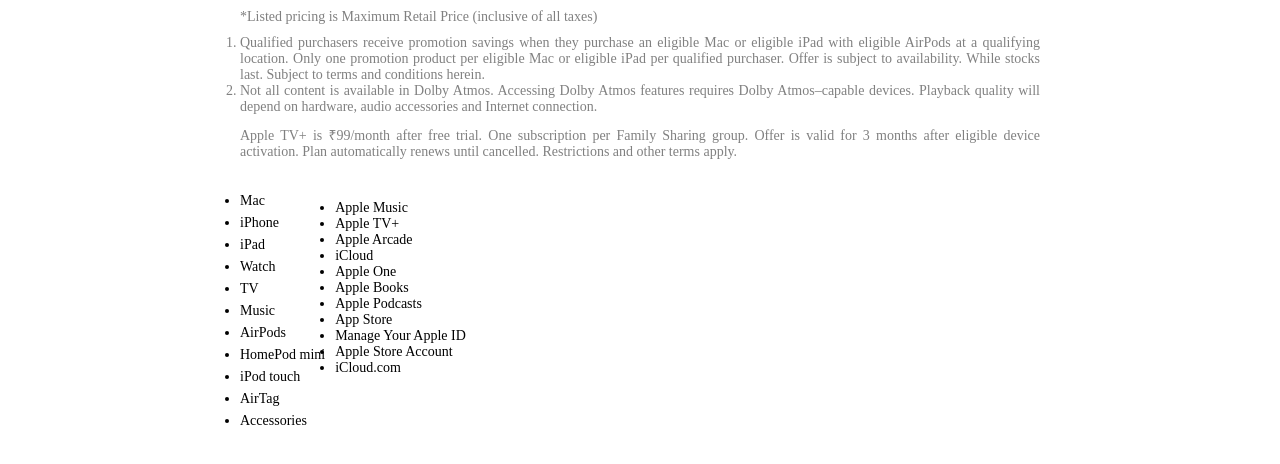
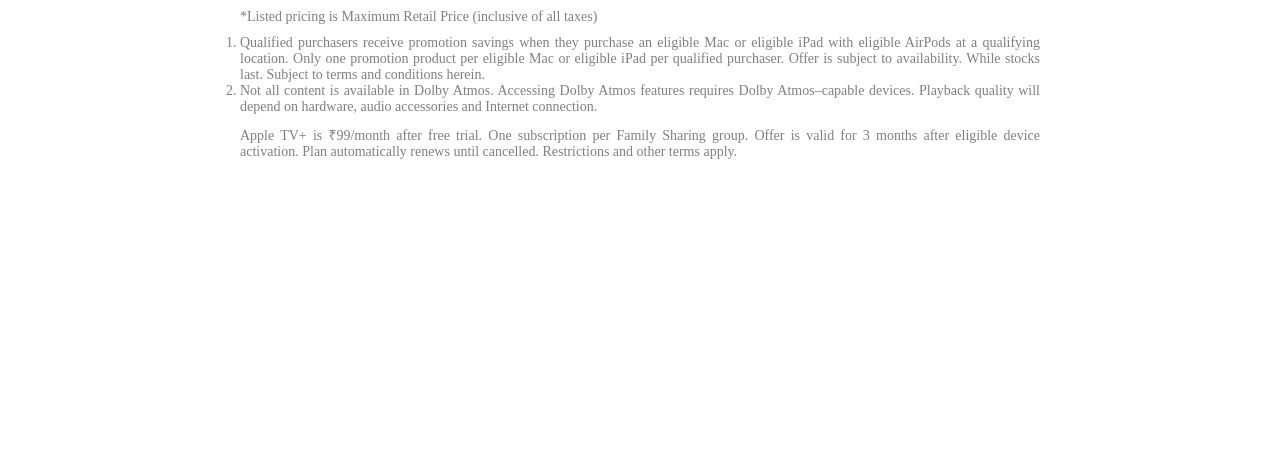
Before and after one commit to harishfalco/Apple-india-website-clone, a plain HTML site: page index.html in a window 1280 px wide. Shown: the part 3980-4444 px from the top of the page. After the commit the page ends 4150 px from the top, so only its background shows below. Drawn offline with nearby package versions, Linux system fonts and the light colour scheme.

Commit message:
footer remaining

```diff
--- a/index.css
+++ b/index.css
@@ -91,9 +91,6 @@
 }
 .links a:hover{
     text-decoration: underline;
-}
-.main-display img{
-
 }
 
 .uni-offers-watch{
--- a/index.html
+++ b/index.html
@@ -143,61 +143,6 @@
     </div>
 
     <!-- Footer -->
-    <div class="footer">
-        <div class="shop-and-learn">
-            <ul>
-                <li>Mac</li>
-                <li>iPhone</li>
-                <li>iPad</li>
-                <li> Watch</li>
-                <li>TV</li>
-                <li>Music</li>
-                <li>AirPods</li>
-                <li>HomePod mini</li>
-                <li>iPod touch</li>
-                <li>AirTag</li>
-                <li>Accessories </li>
-            </ul>
-        </div>
-        <div class="services">
-            <ul>
-             <li>Apple Music</li>
-             <li>Apple TV+  </li>
-             <li>Apple Arcade </li>
-             <li>iCloud </li>
-             <li>Apple One </li>
-             <li>Apple Books </li>
-             <li>Apple Podcasts </li>
-             <li>App Store </li>
-            </ul>
-
-        <div class="account">
-            <ul>
-                 <li>Manage Your Apple ID</li>
-                 <li>Apple Store Account</li>
-                 <li>iCloud.com</li>
-            </ul>
-        </div>
-    </div>
-        <div class="apple-store">
-
-        </div>
-        <div class="for-business">
-
-        </div>
-        <div class="for-education">
-
-        </div>
-        <div class="for-healthcare">
-
-        </div>
-        <div class="apple-values">
-
-        </div>
-        <div class="about-apple">
-
-        </div>
-    </div>
 
   <script src="./index.js">
 
```
